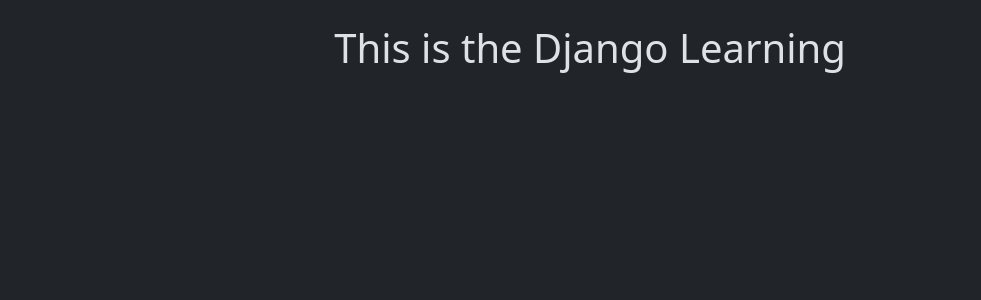
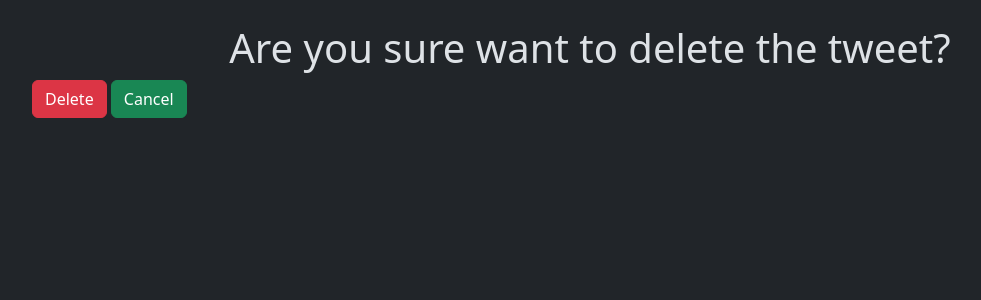
Before and after one commit to DeepEnc/tweet_authentication_django, a Django app: page /sample_app/1/delete/ in a window 1280 px wide. Shown: the part 56-356 px from the top of the page, without its empty margins (50-1031 px from the left). Run offline with Django 5.2, Linux system fonts and the light colour scheme; a user stored in the database is signed in; data comes from the database, SQL or seed files in the repository; both versions use the stored data as it was after the commit.

Commit message:
feat: add the tweet delete config

```diff
--- a/sample_app/templates/tweet_confirm_delete.html
+++ b/sample_app/templates/tweet_confirm_delete.html
@@ -6,6 +6,12 @@
 
 {% block content %}
 
-<h1 class="text-center mt-4">This is the Django Learning</h1>
+<h1 class="text-center mt-4">Are you sure want to delete the tweet?</h1>
+
+<form method="post">
+    {% csrf_token %}
+    <button class="btn btn-danger">Delete</button>
+    <a class="btn btn-success" href="{% url 'tweet_list' %}">Cancel</a>
+</form>
 
 {% endblock %}
```
Also changed, not shown: db.sqlite3.
